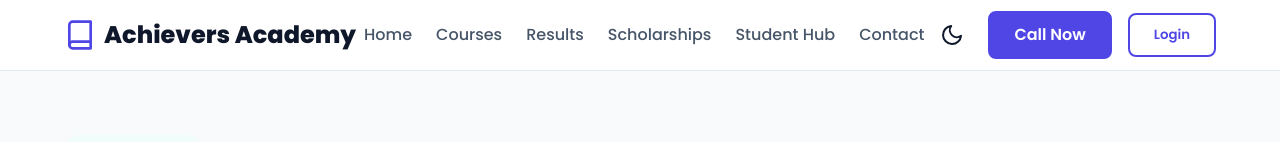
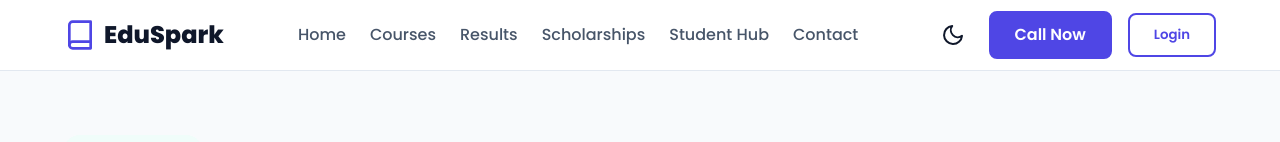
Before and after one commit to DAKESHWR/Achievers-Academy-2, a plain HTML site: page index.html in a window 1280 px wide. Shown: the top 142 px of the page. Drawn offline with Linux system fonts and the light colour scheme.

Commit message:
index.html and stylesh.css both updated

```diff
--- a/index.html
+++ b/index.html
@@ -4,7 +4,7 @@
 <head>
   <meta charset="UTF-8">
   <meta name="viewport" content="width=device-width, initial-scale=1.0">
-  <title>Achievers Academy | India's Best Coaching Institute</title>
+  <title>EduSpark | India's Best Coaching Institute</title>
   <meta name="description" content="EduSpark offers unparalleled coaching for NEET, JEE & Boards.">
   <link rel="preconnect" href="https://fonts.googleapis.com">
   <link rel="preconnect" href="https://fonts.gstatic.com" crossorigin>
@@ -23,7 +23,7 @@
           <path d="M4 19.5A2.5 2.5 0 0 1 6.5 17H20"></path>
           <path d="M6.5 2H20v20H6.5A2.5 2.5 0 0 1 4 19.5v-15A2.5 2.5 0 0 1 6.5 2z"></path>
         </svg>
-        Achievers Academy
+        EduSpark
       </a>
 
       <nav class="nav__menu">
@@ -361,7 +361,7 @@
   <!-- Student Hub (Resources) -->
   <section class="section" id="hub">
     <div class="container animate-on-scroll">
-      <h2 class="section__title text-center">Do More with Achievers Academy</h2>
+      <h2 class="section__title text-center">Do More with EduSpark</h2>
       <div class="resources__grid">
         <a href="#" class="resource-card border-top-pink">
           <div class="resource-card__icon text-accent-pink">
@@ -427,7 +427,7 @@
         </div>
         <div class="faq__item">
           <button class="faq__question">
-            Does Achievers Academy provide hostel facilities?
+            Does EduSpark provide hostel facilities?
             <span class="faq__icon">+</span>
           </button>
           <div class="faq__answer">
@@ -485,7 +485,7 @@
             <path d="M4 19.5A2.5 2.5 0 0 1 6.5 17H20"></path>
             <path d="M6.5 2H20v20H6.5A2.5 2.5 0 0 1 4 19.5v-15A2.5 2.5 0 0 1 6.5 2z"></path>
           </svg>
-          Achievers Academy
+          EduSpark
         </a>
         <p class="text-muted" style="margin-bottom: 1.5rem;">Empowering young minds to achieve their absolute potential
           through guided mentorship and comprehensive pedagogy.</p>
@@ -539,7 +539,7 @@
             <strong>Address:</strong> 123 Education Hub, Knowledge City, India 110001
           </li>
           <li style="display: flex; gap: 10px;">
-            <strong>Email:</strong> <a href="mailto:info@achieversacademy.in">info@achieversacademy.in</a>
+            <strong>Email:</strong> <a href="mailto:info@eduspark.in">info@eduspark.in</a>
           </li>
           <li style="display: flex; gap: 10px;">
             <strong>Phone:</strong> <a href="tel:+919876543210">+91 98765 43210</a>
@@ -549,7 +549,7 @@
     </div>
     <div class="footer__bottom border-top-light text-center">
       <div class="container footer__bottom-inner">
-        <p>&copy; 2026 Achievers Academy Coaching Institute. All Rights Reserved.</p>
+        <p>&copy; 2026 EduSpark Coaching Institute. All Rights Reserved.</p>
         <div class="footer__legals">
           <a href="#">Terms & Conditions</a>
           <a href="#">Privacy Policy</a>
--- a/stylesh.css
+++ b/stylesh.css
@@ -444,7 +444,7 @@ h4 {
 
 .carousel__img {
   max-height: 160px;
-  object-fit: contain;
+  object-fit: cover;
   margin-bottom: auto;
   align-self: center;
 }
```
